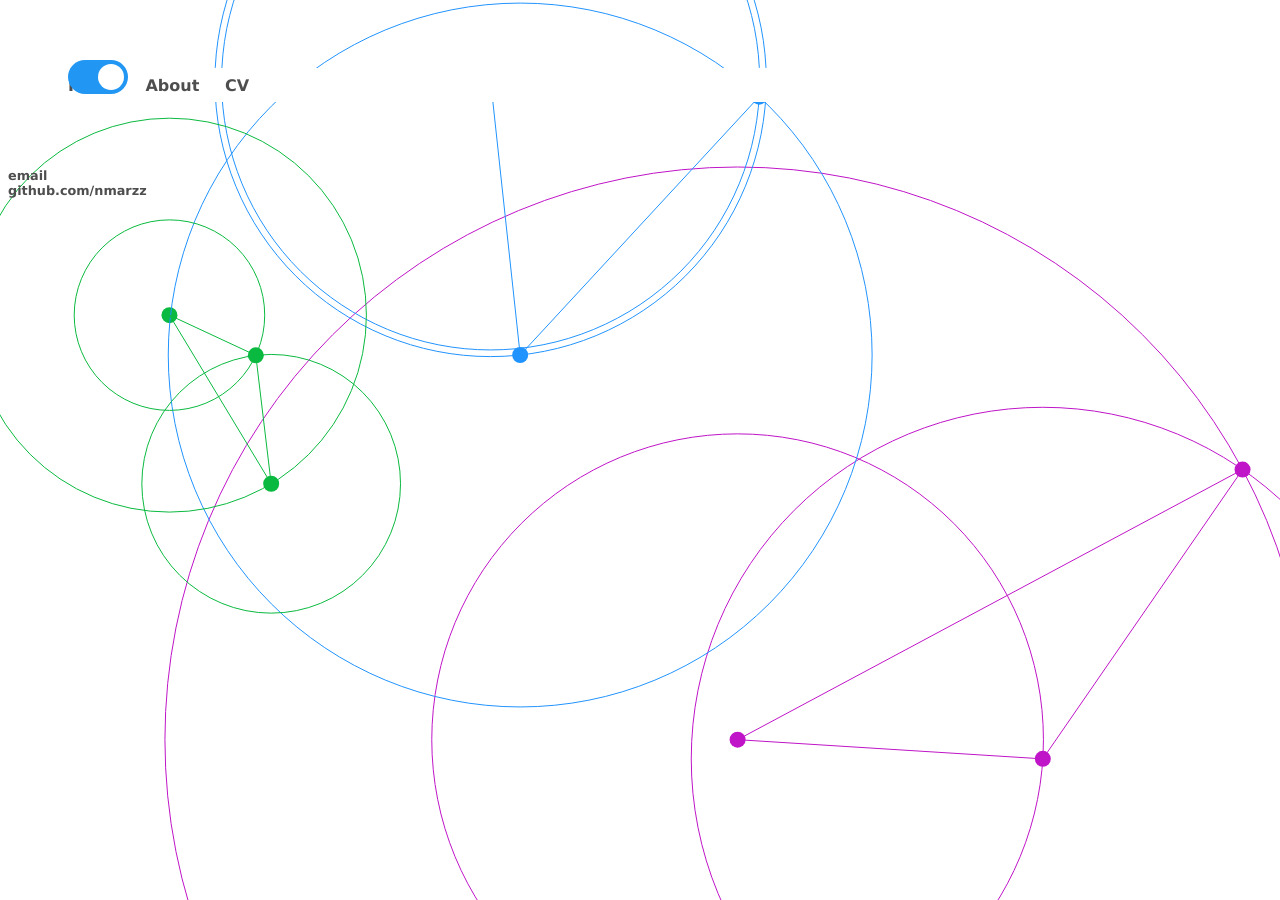
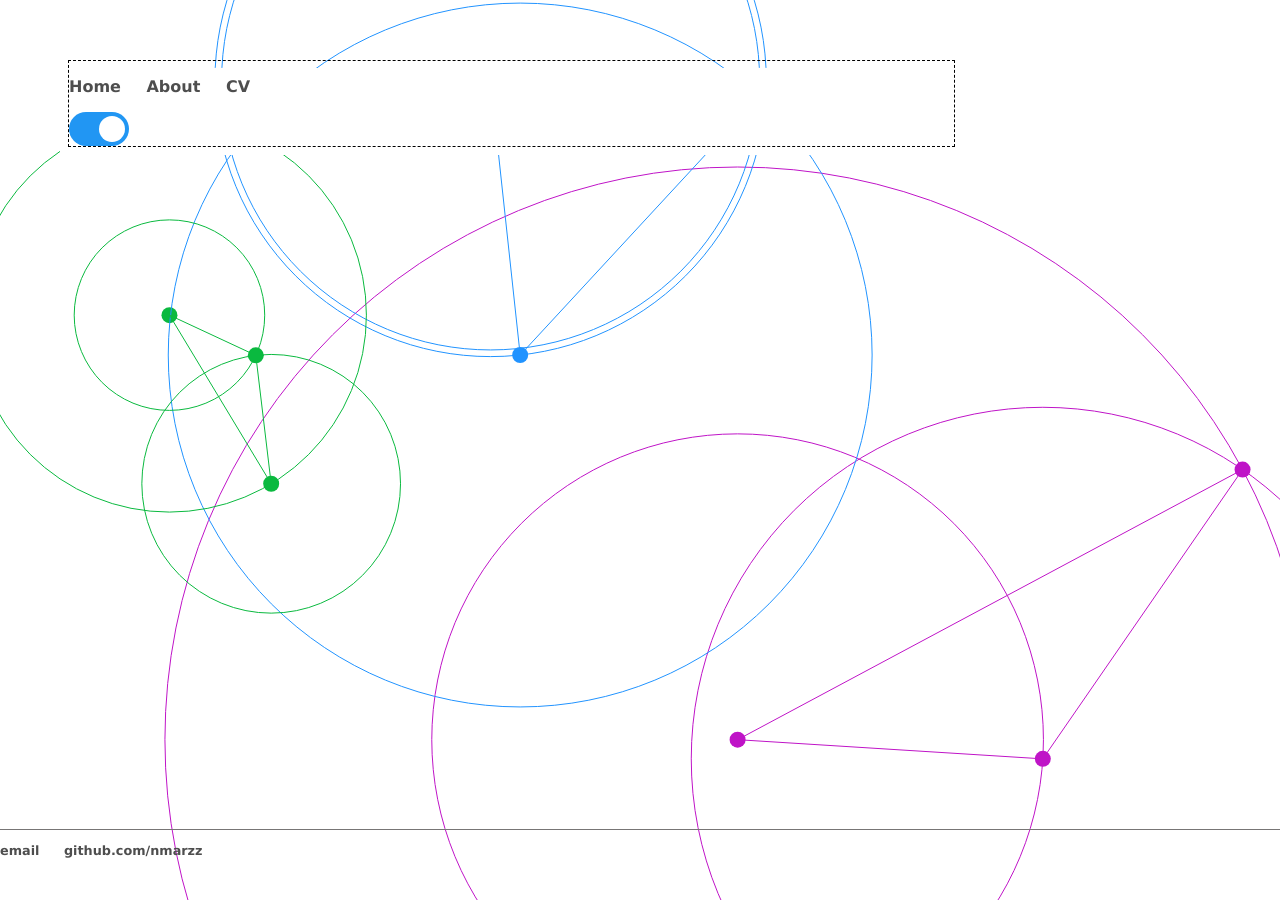
Before and after one commit to nmarzz/nmarzz.github.io, a Jekyll site: the page built from index.html, in a window 1280 px wide. Built offline with Jekyll 4.4.1, drawn with Linux system fonts in a browser that asks for light colours.

Commit message:
update footer

```diff
--- a/css/main.css
+++ b/css/main.css
@@ -2,10 +2,12 @@ html {
   min-height: 100%;
 }
 
-body {
+
+body{
     overflow: hidden; /*  Disable scrollbars */
     display: block;  /* No floating content on sides */
     background-color: #FFFFFF;
+    min-height: 100%;
 }
 
 nav ul, footer ul {
@@ -13,7 +15,7 @@ nav ul, footer ul {
     padding: 0px;
     list-style: none;
     font-weight: bold;
-    position: absolute;
+
 }
 nav ul li, footer ul li {
     display: inline;
@@ -39,6 +41,10 @@ footer {
     border-top: 1px solid #777575;
     font-size: .8em;
     position: absolute;
+    left: 0;
+    bottom: 0;
+    height: 70px;
+    width: 100%;
 }
 
 ul.posts {
@@ -54,6 +60,8 @@ ul.posts li {
   width: 70%;
   height: 100%;
   margin: 60px;
+  border: 1px;
+  border-style: dashed;
 }
 
 .animation{
```
